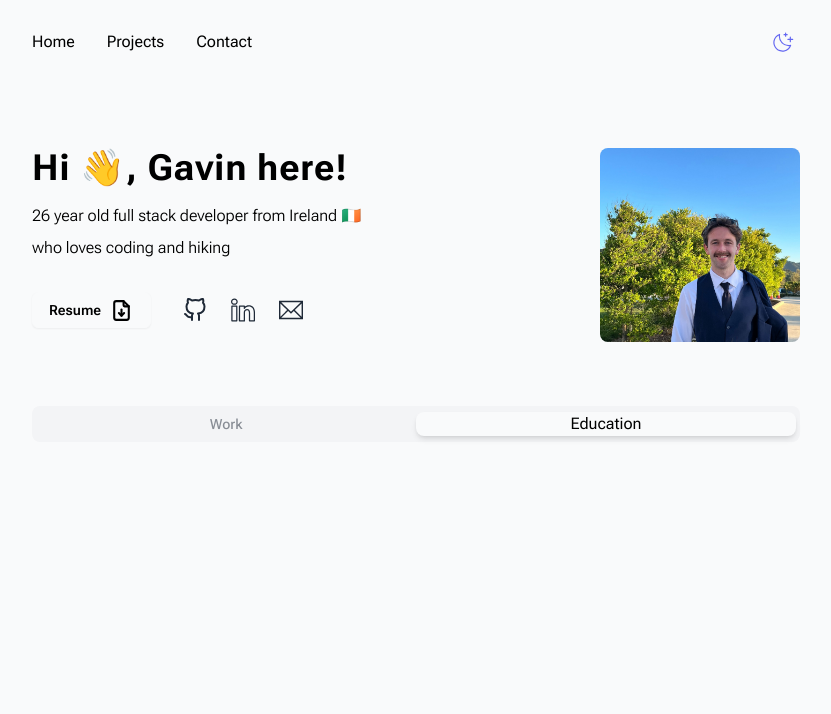
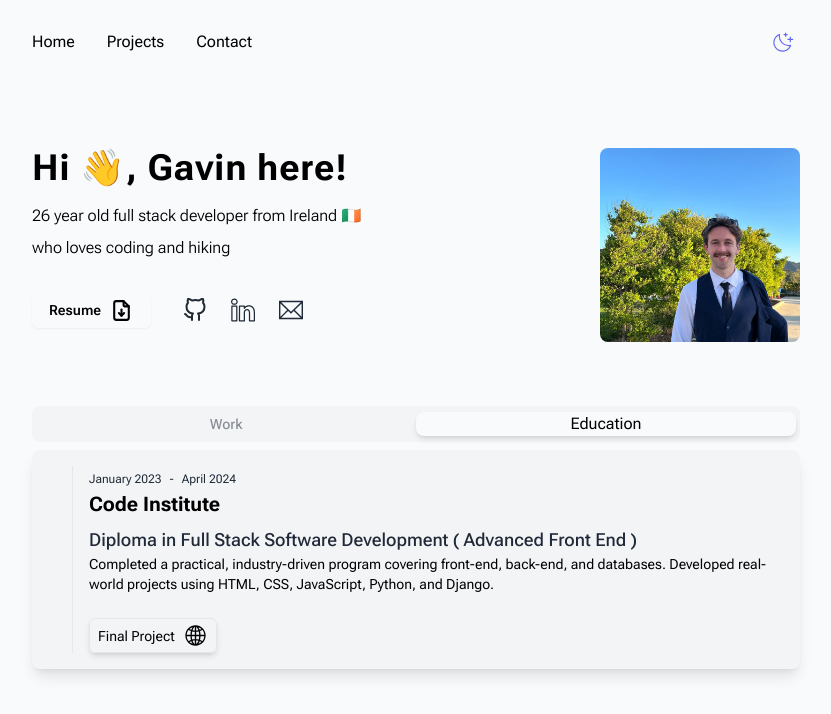
Before and after one commit to GavPri/gavprior, a Next.js app: page / in a window 1280 px wide. Shown: the top 714 px of the page, without its empty margins (224-1055 px from the left). Built offline with nearby package versions, Linux system fonts and the light colour scheme.

Commit message:
create tabs to show info

```diff
--- a/app/components/InfoTabs.jsx
+++ b/app/components/InfoTabs.jsx
@@ -1,6 +1,8 @@
 "use client";
 
 import React, { useState } from "react";
+import { IoIosGlobe } from "react-icons/io";
+import { BiSmile, BiWinkSmile } from "react-icons/bi";
 
 const InfoTabs = () => {
   const [tab, setTab] = useState("education");
@@ -9,6 +11,7 @@ const InfoTabs = () => {
     setTab(tab);
   };
   return (
+    <section className="flex flex-col">
       <div className="h-9 items-center justify-center rounded-lg bg-muted p-1 text-mutedForeground mb-2 grid grid-cols-2">
         <button
           onClick={() => handleTabChange("work")}
@@ -31,6 +34,46 @@ const InfoTabs = () => {
           Education
         </button>
       </div>
+      {tab === "work" && (
+        <div className="rounded-lg bg-muted w-full shadow-lg">
+          <div className="mx-2 lg:ml-10 lg:pl-4">
+            <h4 className="text-lg text-mutedForeground inline-flex justify-evenly items-center my-4 ">
+              404 not found, yet! <BiWinkSmile size={20} className="ml-2" />
+            </h4>
+          </div>
+        </div>
+      )}
+      {tab === "education" && (
+        <div className="rounded-lg bg-muted w-full shadow-lg flex flex-col flex-1 justify-start gap-2 py-4 ">
+          <div className="mx-2 lg:ml-10 lg:pl-4 lg:border-l">
+            <time className="text-xs text-mutedForeground  inline-flex gap-2">
+              <span>January 2023</span>
+              <span>-</span>
+              <span>April 2024</span>
+            </time>
+            <h2 className="text-foreground text-xl font-bold mb-2">
+              Code Institute
+            </h2>
+            <h3 className="text-mutedForeground text-md md:text-lg font-medium ">
+              Diploma in Full Stack Software Development ( Advanced Front End )
+            </h3>
+            <p className="text-sm text-foreground mb-6">
+              Completed a practical, industry-driven program covering front-end,
+              back-end, and databases. Developed real-world projects using HTML,
+              CSS, JavaScript, Python, and Django.
+            </p>
+            <a
+              href="https://not-twitter-ci-76f2852107f0.herokuapp.com/"
+              target="_blank"
+            >
+              <button className="border py-1 px-2 shadow-md rounded-md text-sm text-foreground inline-flex justify-evenly items-center">
+                Final Project <IoIosGlobe size={25} className="ml-2" />
+              </button>
+            </a>
+          </div>
+        </div>
+      )}
+    </section>
   );
 };
 
```
Lines whose indentation alone changed are shown as unchanged.
